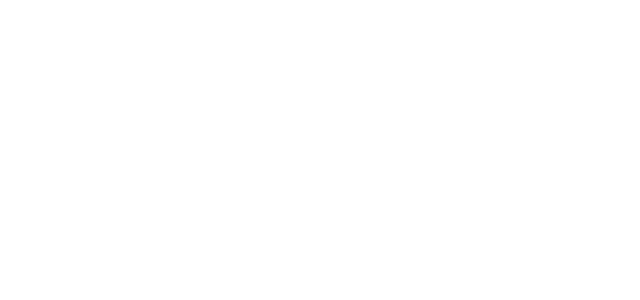
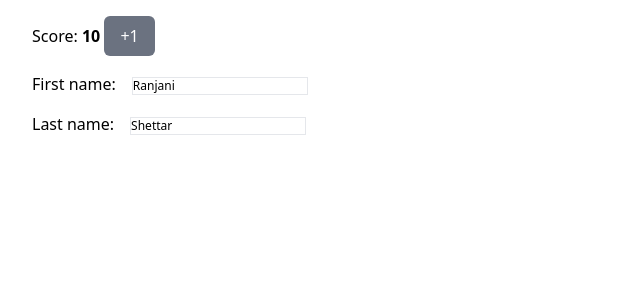
Before and after one commit to Jy4058350/begin_1, a React (Create React App) app: page / in a window 1280 px wide. Shown: the top 300 px of the page, without its empty margins (0-640 px from the left). Built offline with nearby package versions, Linux system fonts and the light colour scheme.

Commit message:
self-product is correct

```diff
--- a/public/styles.css
+++ b/public/styles.css
@@ -545,6 +545,10 @@ video {
   --tw-contain-style:  ;
 }
 
+.m-4 {
+  margin: 1rem;
+}
+
 .mb-4 {
   margin-bottom: 1rem;
 }
@@ -565,8 +569,16 @@ video {
   width: 12rem;
 }
 
+.rounded-md {
+  border-radius: 0.375rem;
+}
+
 .border-2 {
   border-width: 2px;
+}
+
+.border {
+  border-width: 1px;
 }
 
 .border-gray-500 {
@@ -574,7 +586,41 @@ video {
   border-color: rgb(107 114 128 / var(--tw-border-opacity));
 }
 
+.bg-gray-300 {
+  --tw-bg-opacity: 1;
+  background-color: rgb(209 213 219 / var(--tw-bg-opacity));
+}
+
+.bg-gray-500 {
+  --tw-bg-opacity: 1;
+  background-color: rgb(107 114 128 / var(--tw-bg-opacity));
+}
+
+.p-4 {
+  padding: 1rem;
+}
+
+.px-4 {
+  padding-left: 1rem;
+  padding-right: 1rem;
+}
+
+.py-2 {
+  padding-top: 0.5rem;
+  padding-bottom: 0.5rem;
+}
+
 .text-xs {
   font-size: 0.75rem;
   line-height: 1rem;
 }
+
+.text-sm {
+  font-size: 0.875rem;
+  line-height: 1.25rem;
+}
+
+.text-white {
+  --tw-text-opacity: 1;
+  color: rgb(255 255 255 / var(--tw-text-opacity));
+}
--- a/src/index.js
+++ b/src/index.js
@@ -6,7 +6,53 @@ import "./styles.css"
 const root = ReactDOM.createRoot(document.getElementById("root"))
 
 const Scoreboard = () => {
-  return <></>
+  const [player, setPlayer] = useState({
+    firstName: "Ranjani",
+    lastName: "Shettar",
+    score: 10,
+  })
+
+  function handlePlusClick() {
+    setPlayer({
+      ...player,
+      score: player.score + 1,
+    })
+  }
+
+  function handleFirstNameChange(e) {
+    setPlayer({
+      ...player,
+      firstName: e.target.value,
+    })
+  }
+
+  function handleLastNameChange(e) {
+    setPlayer({
+      ...player,
+      lastName: e.target.value,
+    })
+  }
+
+  return (
+    <>
+      <div className="m-4">
+        <label className="block m-4">
+          Score: <b>{player.score}</b>{" "}
+          <button className="bg-gray-500 text-white px-4 py-2 rounded-md" onClick={handlePlusClick}>
+            +1
+          </button>
+        </label>
+        <label className="block m-4">
+          First name:
+          <input className="border text-xs ml-4" value={player.firstName} onChange={handleFirstNameChange} />
+        </label>
+        <label className="block m-4">
+          Last name:
+          <input className="border text-xs ml-4" value={player.lastName} onChange={handleLastNameChange} />
+        </label>
+      </div>
+    </>
+  )
 }
 
 root.render(<Scoreboard />)
```
